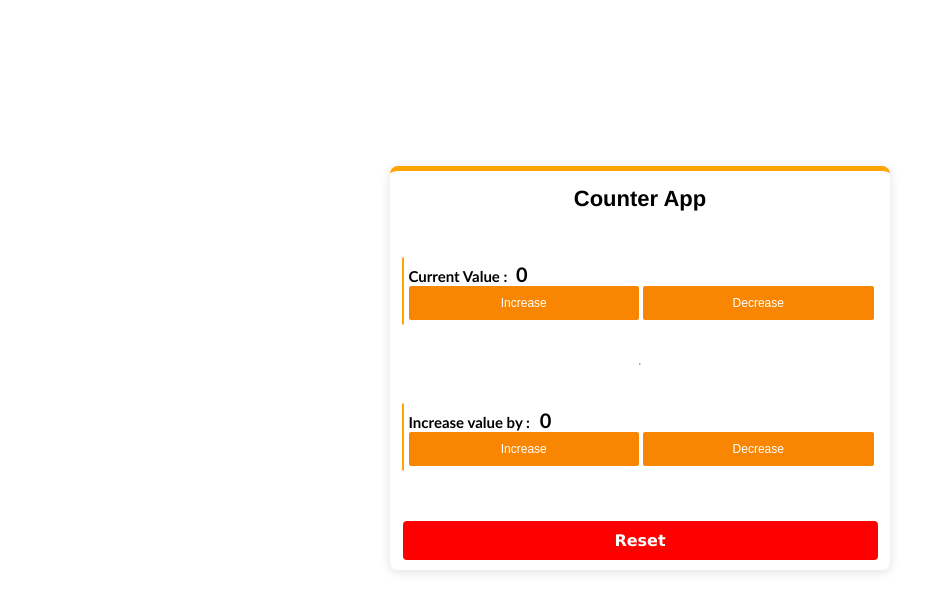
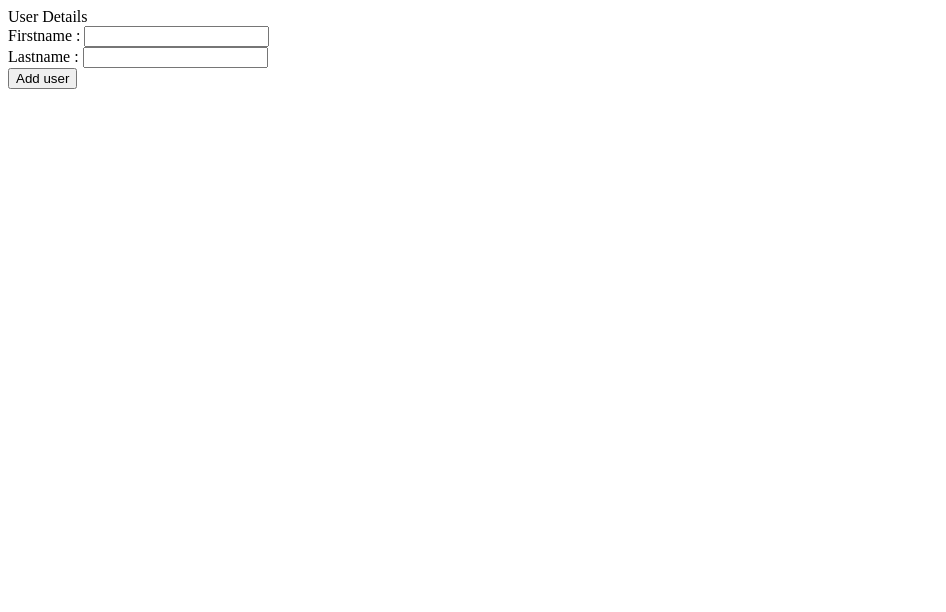
Before and after one commit to Samuel-Nwankwere/My-React-Bootcamp, a React (Vite) app: page / in a window 1280 px wide. Shown: the top 612 px of the page, without its empty margins (0-946 px from the left). Built offline with nearby package versions, Linux system fonts and the light colour scheme.

Commit message:
{updt:Input field handling}

```diff
--- a/src/App.jsx
+++ b/src/App.jsx
@@ -3,6 +3,7 @@
 import Fruits from "./components/Fruits";
 import Hello from "./components/Hello";
 import Message from "./components/Message";
+import Form from "./components/Form";
 import './style.css'
 function App() {
 
@@ -10,7 +11,8 @@
     <div className="App">
       {/* <Hello/> */}
      {/* <Message/> */}
-     <Button/>
+     {/* <Button/> */}
+    <Form/>
      {/* <Fruits/> */}
     </div>
   )
--- /dev/null
+++ b/src/components/Form.jsx
@@ -0,0 +1,79 @@
+ import { useState } from "react"
+// // Input field in react. For single input.
+// export default function Form(){
+//     const   [name, setName] = useState("")
+//     return (
+//         <div>
+//             <form>
+//                 <header>Form Input</header>
+//                 <input type="" value={name} onChange={(e)=> setName(e.target.value)}/>
+//             </form>
+//         </div>
+//     )
+//
+
+
+export default function Form(){
+    const [name, setName] = useState ({firstName: "", lastName :""})
+    function handleClick(e){
+        e.preventDefault();
+        console.log(name);
+    }
+
+    return (
+        <div>
+            <form >
+                <header>User Details</header>
+                <label>Firstname : </label>
+                <input type="text" value={name.firstName} onChange={(e) => setName({...name, firstName: e.target.value})} />
+                <br />
+                <label >Lastname : </label>
+                <input type="text" value={name.lastName} onChange={(e) => setName({...name, lastName: e.target.value})} />
+                <br />
+               <button onClick={(e) => handleClick(e)}> Add user</button>
+
+            </form>
+        </div>
+    )
+}
+
+
+
+
+
+
+
+
+
+
+
+
+
+
+
+
+
+// export default function Form(){
+//     const [name , setName] = useState({firstName:"" , lastName:""})
+
+//      function handleSubmit(e){
+//         e.preventDefault();
+//         console.log(name)
+//      }
+//     return (
+//         <div>
+//             <form action="">
+//                 <header>Form</header>
+//                 <label >FirstName: </label>
+//                 <input type="text"  onChange={(e) => setName({...name, firstName:e.target.value})} value={name.firstName} />
+//                 <br />
+//                 <br />
+//                 <label >Lastname: </label>
+//                 <input type="text"  onChange={(e) => setName({...name, lastName: e.target.value})}  value={name.lastName}/>
+//                 <br />
+//                 <br />
+//                 <button type="submit" onClick={(e) => handleSubmit(e)}>Submit</button>
+//             </form>
+//         </div>
+//     )
+// }
--- a/src/style.css
+++ b/src/style.css
@@ -1,4 +1,4 @@
-.container{
+/* .container{
     display: flex;
     width: 500px;
     flex-direction: column;
```
